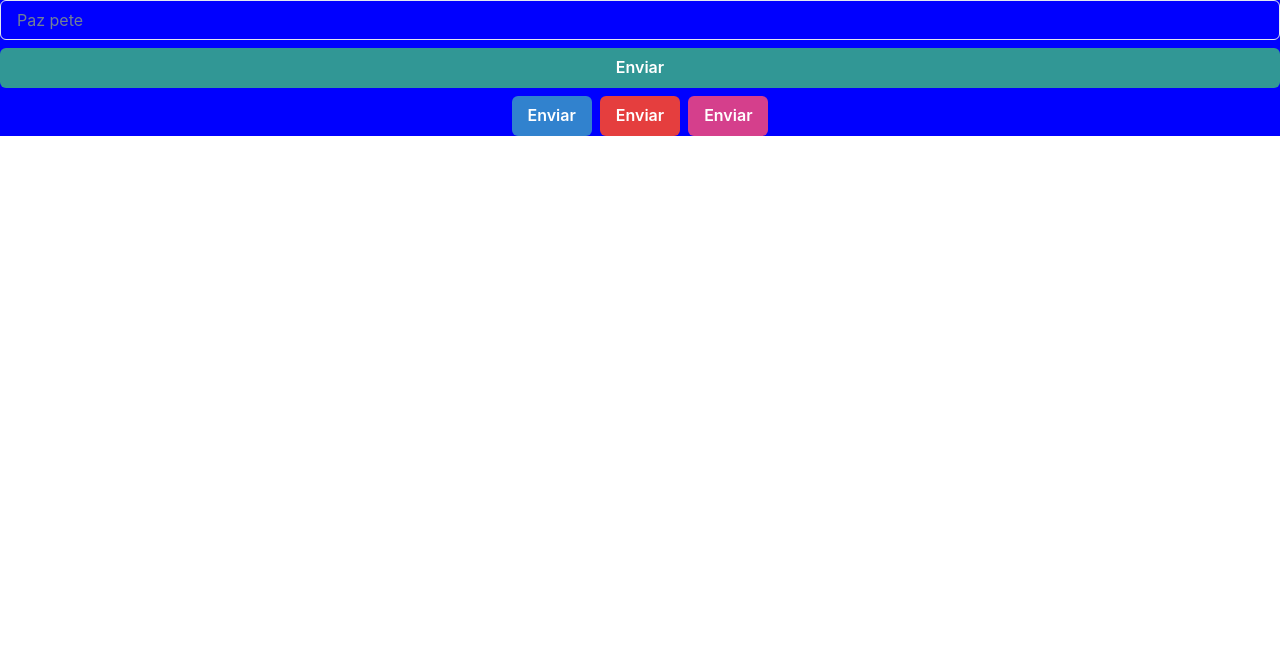
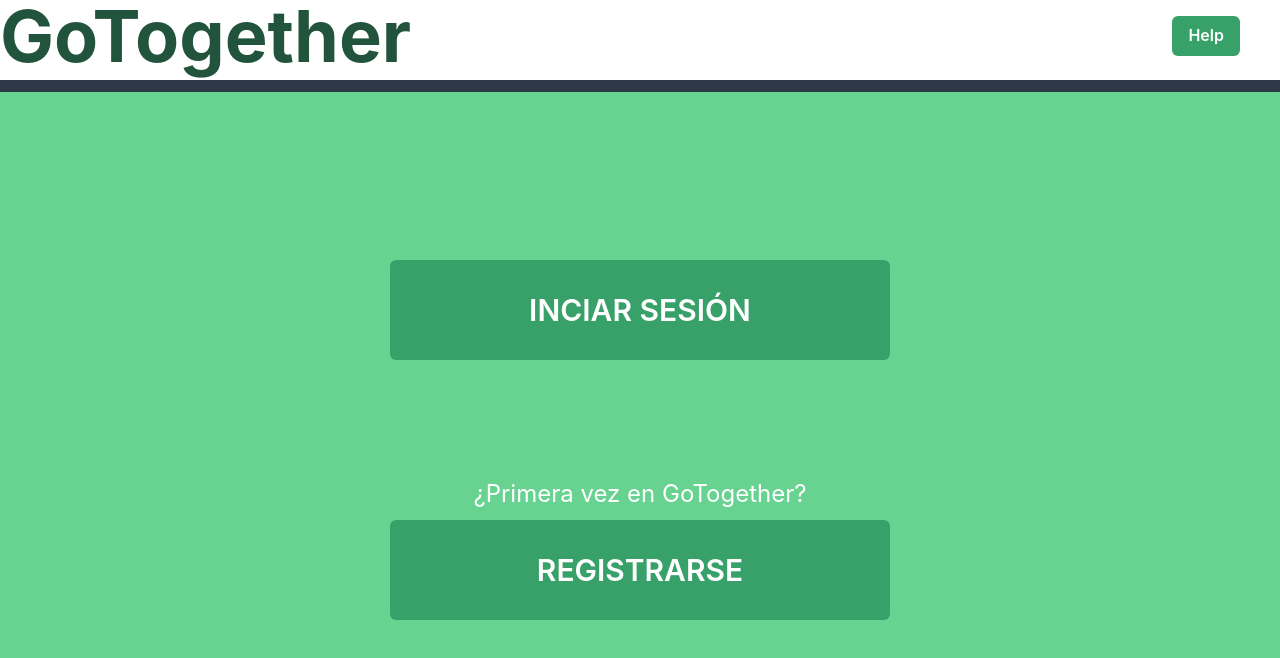
Before and after one commit to ntordomar/GoTogether, a Next.js app: page /home in a window 1280 px wide. Shown: the top 658 px of the page. Built offline with nearby package versions, Linux system fonts and the light colour scheme.

Commit message:
Pagina de inicio creada

```diff
--- a/pages/home/index.js
+++ b/pages/home/index.js
@@ -1,30 +1,36 @@
-import { Box,Stack, Input, Button, Center, HStack } from "@chakra-ui/react";
+import {Link, Text, Box,Stack, Heading, Button, Center, HStack, Flex, Grid, GridItem} from "@chakra-ui/react";
+import { Component } from "react";
 
 const Home = () => {
   return (
     <>
-   <Box bg = "blue">
+        <Box bg = "whiteAlpha.900" >
+            <Stack>
 
+                <Flex justifyContent="space-between">
+                    <Heading as='h1' size='4xl' left={10} fontFamily={""} color='green.800'>
+                        GoTogether
+                    </Heading>
+                    <Button colorScheme='green' top={4} right={10}>Help</Button>
+                </Flex>
+                <Grid>
+                    <GridItem h='3' weight="100vh" bg='gray.700' />
+                </Grid>
+            </Stack>
+        </Box>
+        <Box bg="green.300" height="100vh">
+            <Center>
+                <Stack>
+                    {<Box m = "20" ></Box>}
+                    <Button width="500px" height="100px" colorScheme='green' fontSize={30}>INCIAR SESIÓN</Button>
+                    {<Box h="100" ></Box>}
+                    <Center><Text fontSize="2xl" color="white">¿Primera vez en GoTogether?</Text></Center>
+                    <Button width="500px" height="100px" colorScheme='green' fontSize={30}>REGISTRARSE</Button>
+                </Stack>
+            </Center>
+        </Box>
+    </>
 
-    <Stack>
-        <Center>
-        <Input placeholder='Paz pete' />
-        </Center>
-        <Button colorScheme='teal'>Enviar</Button>
-        <Center>
-            <HStack>
-                <Button colorScheme='blue'>Enviar</Button>
-                <Button colorScheme='red'>Enviar</Button>
-                <Button colorScheme='pink'>Enviar</Button>
-            </HStack>
-        </Center>
-        </Stack>
-
-
-    </Box>
-
-
-    </>
   );
 }
 export default Home;
```
